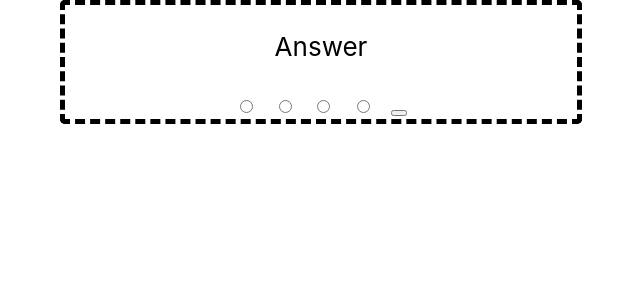
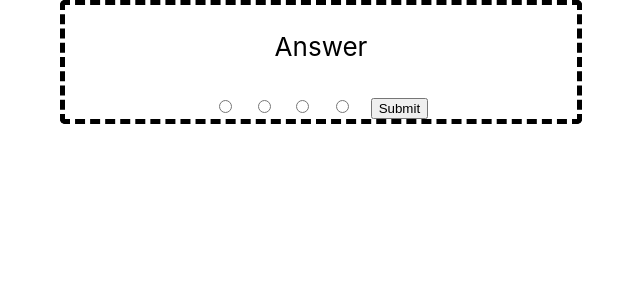
Before and after one commit to yudintsevtimofey/PractiCode-ShellHacks2025, a React (Create React App) app: page / in a window 1280 px wide. Shown: the top 300 px of the page, without its empty margins (319-959 px from the left). Built offline with nearby package versions, Linux system fonts and the light colour scheme.

Commit message:
added Submit to our submit button

```diff
--- a/src/components/MultipleChoice.js
+++ b/src/components/MultipleChoice.js
@@ -9,7 +9,7 @@ function MultipleChoice() {
       <label for="C">C</label>
       <input type="radio" id="D" name="fav_language" value="D"></input>
       <label for="D">D</label>
-      <button></button>
+      <button>Submit</button>
     </div>
   );
 }
```
